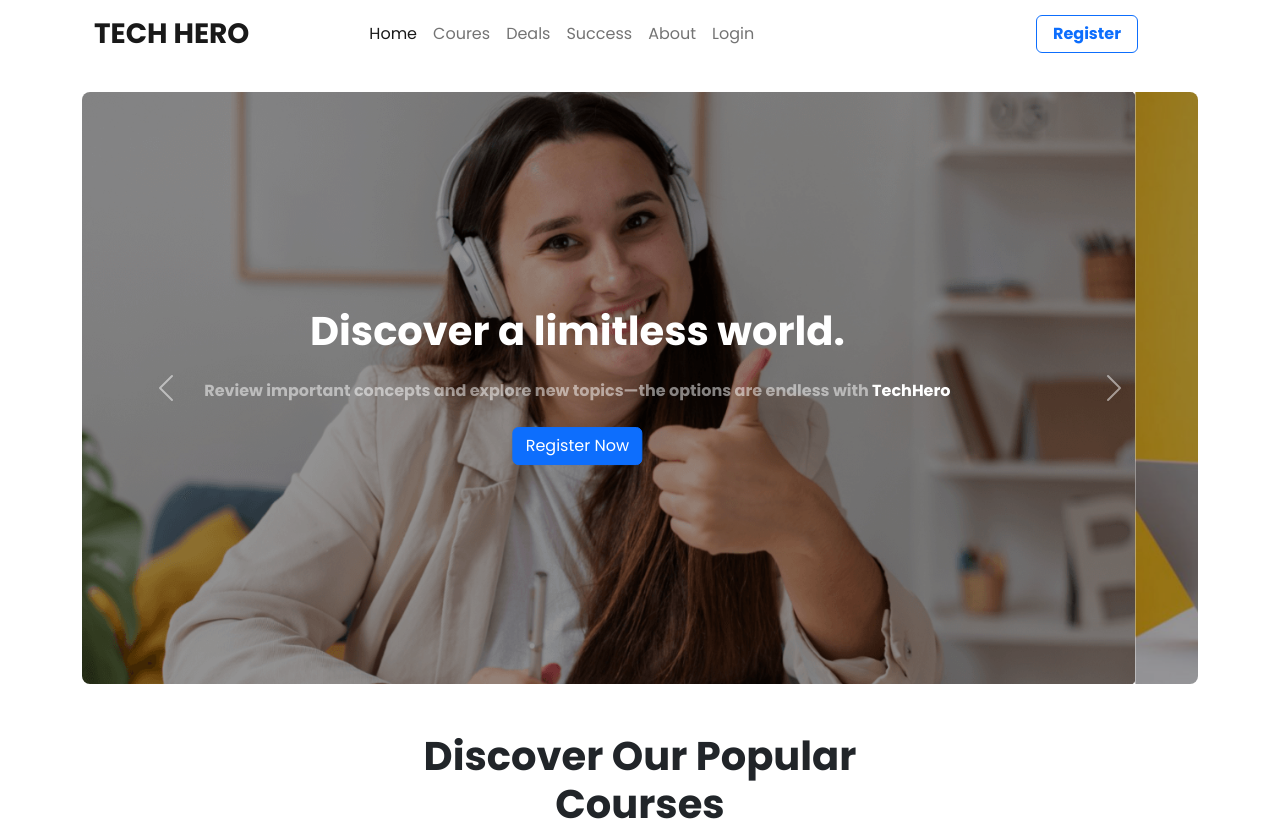
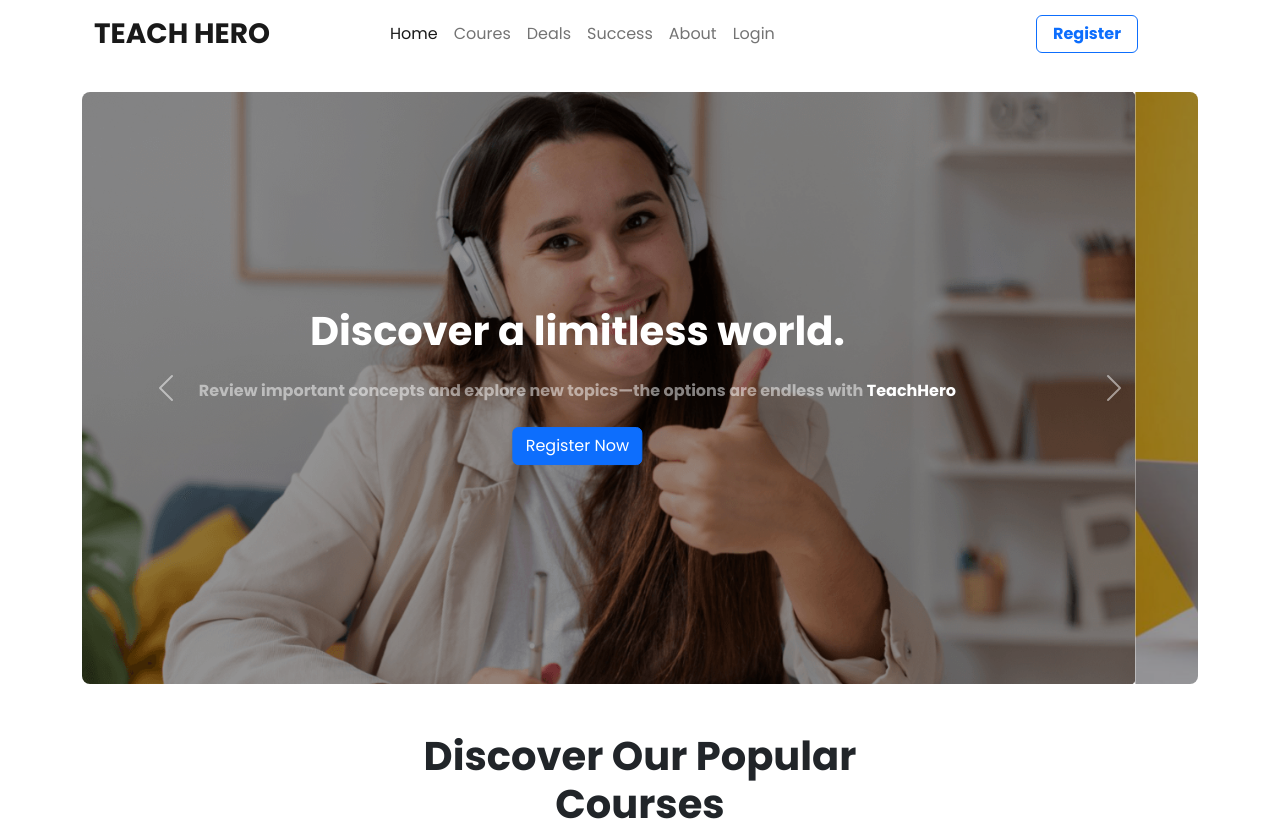
Before and after one commit to MdHRShohel/TeachHero, a plain HTML site: page index.html in a window 1280 px wide. Shown: the top 831 px of the page. Drawn offline with nearby package versions, Linux system fonts and the light colour scheme.

Commit message:
small mistakes soleved

```diff
--- a/index.html
+++ b/index.html
@@ -22,7 +22,7 @@
       <div class="container">
         <nav class="navbar navbar-expand-lg">
           <div class="container-fluid">
-            <a class="navbar-brand fw-bolder fs-3" href="#">TECH HERO </a>
+            <a class="navbar-brand fw-bolder fs-3" href="#">TEACH HERO </a>
             <button
               class="navbar-toggler"
               type="button"
@@ -83,7 +83,7 @@
                         <p class="text-white-50 fw-semibold mb-md-4">Review important concepts and explore new
                             topics—the
                             options
-                            are endless with <span class="text-white">TechHero</span>
+                            are endless with <span class="text-white">TeachHero</span>
                         </p>
                         <a class="btn btn-primary" href="">Register Now</a>
                     </div>
@@ -235,10 +235,10 @@
             </p>
           </div>
           <div class="container mb-5 col-lg-6 p-4">
-            <div class="col-md-12 text-center">
+            <div class="col-md-12 text-center mt-5">
               <button
                 type="button"
-                class="btn btn-light text-primary fw-semibold px-4"  data-bs-toggle="modal" " data-bs-target="#exampleModal">
+                class="btn btn-light text-primary fw-semibold px-4 "  data-bs-toggle="modal" " data-bs-target="#exampleModal">
                 Register Now
               </button>
               <!-- Modal -->
@@ -275,7 +275,7 @@
           </div>
         </div>
         <!-- ________modal end__________ -->
-
+    <!-- Ready to join? end-->
       <!-- Meet section starts -->
       <section class="meeting container py-5 text-center">
         <div class="meet-title">
@@ -342,8 +342,6 @@
         </button>
       </section>
       <!-- Meet section Ends -->
-
-        <!-- Ready to join? end-->
 
       <!-- Frequently Asked Questions (minimum 4 meaningful questions)-->
           <div class="text-center mt-5">
```
